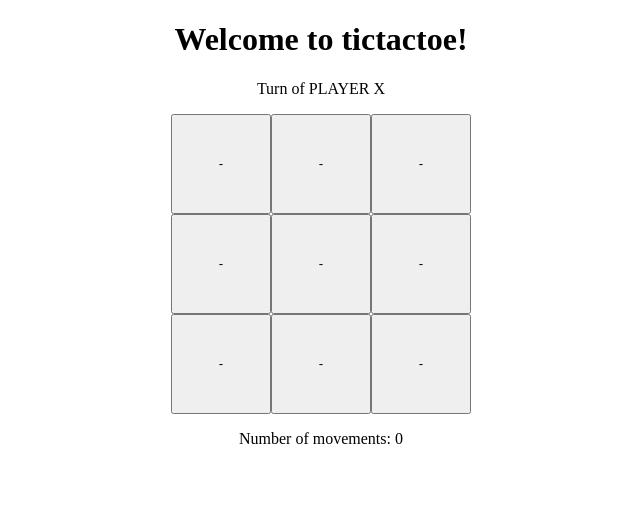
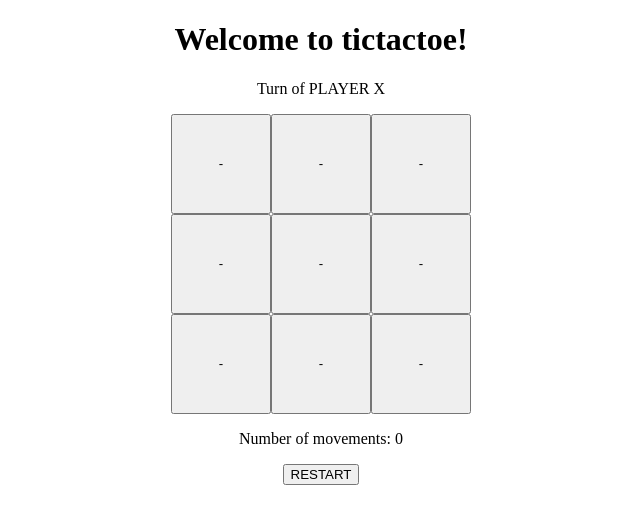
Before and after one commit to felipenavtarr/tictactoe, an Angular app: page / in a window 1280 px wide. Shown: the top 524 px of the page, without its empty margins (319-959 px from the left). Built offline with nearby package versions, Linux system fonts and the light colour scheme.

Commit message:
punto 2 (botón de reset) de p2p_mod4

```diff
--- a/src/app/game/game.module.ts
+++ b/src/app/game/game.module.ts
@@ -6,6 +6,7 @@ import { BoardComponent } from './board/board.component';
 import { SquareComponent } from './square/square.component';
 import  { StateService } from './state.service';
 import { FooterComponent } from './footer/footer.component';
+import { ResetComponent } from './reset/reset.component';
 
 @NgModule({
   imports: [
@@ -15,6 +16,6 @@ import { FooterComponent } from './footer/footer.component';
     GameComponent
   ],
   providers: [StateService],
-  declarations: [GameComponent, HeaderComponent, BoardComponent, SquareComponent, FooterComponent]
+  declarations: [GameComponent, HeaderComponent, BoardComponent, SquareComponent, FooterComponent, ResetComponent]
 })
 export class GameModule { }
--- a/src/app/game/game/game.component.html
+++ b/src/app/game/game/game.component.html
@@ -1,3 +1,4 @@
 <app-header></app-header>
 <app-board></app-board>
 <app-footer></app-footer>
+<app-reset></app-reset>
--- /dev/null
+++ b/src/app/game/reset/reset.component.html
@@ -0,0 +1 @@
+<button (click)="_handleResetClick()">RESTART</button>
--- /dev/null
+++ b/src/app/game/reset/reset.component.ts
@@ -0,0 +1,25 @@
+import { Component, OnInit } from '@angular/core';
+import { StateService } from './../state.service';
+
+@Component({
+  selector: 'app-reset',
+  templateUrl: './reset.component.html',
+  styleUrls: ['./reset.component.css']
+})
+export class ResetComponent implements OnInit {
+
+  private _stateService: StateService;
+
+  constructor(stateService: StateService) {
+    this._stateService = stateService;
+  }
+
+  ngOnInit() {
+  }
+
+  _handleResetClick() {
+    console.log("Restart clicked");
+    this._stateService.reset();
+  }
+
+}
```
Also changed, not shown: src/app/game/reset/reset.component.css (added), 1 other file (tests, documents, lock files or other folders).
